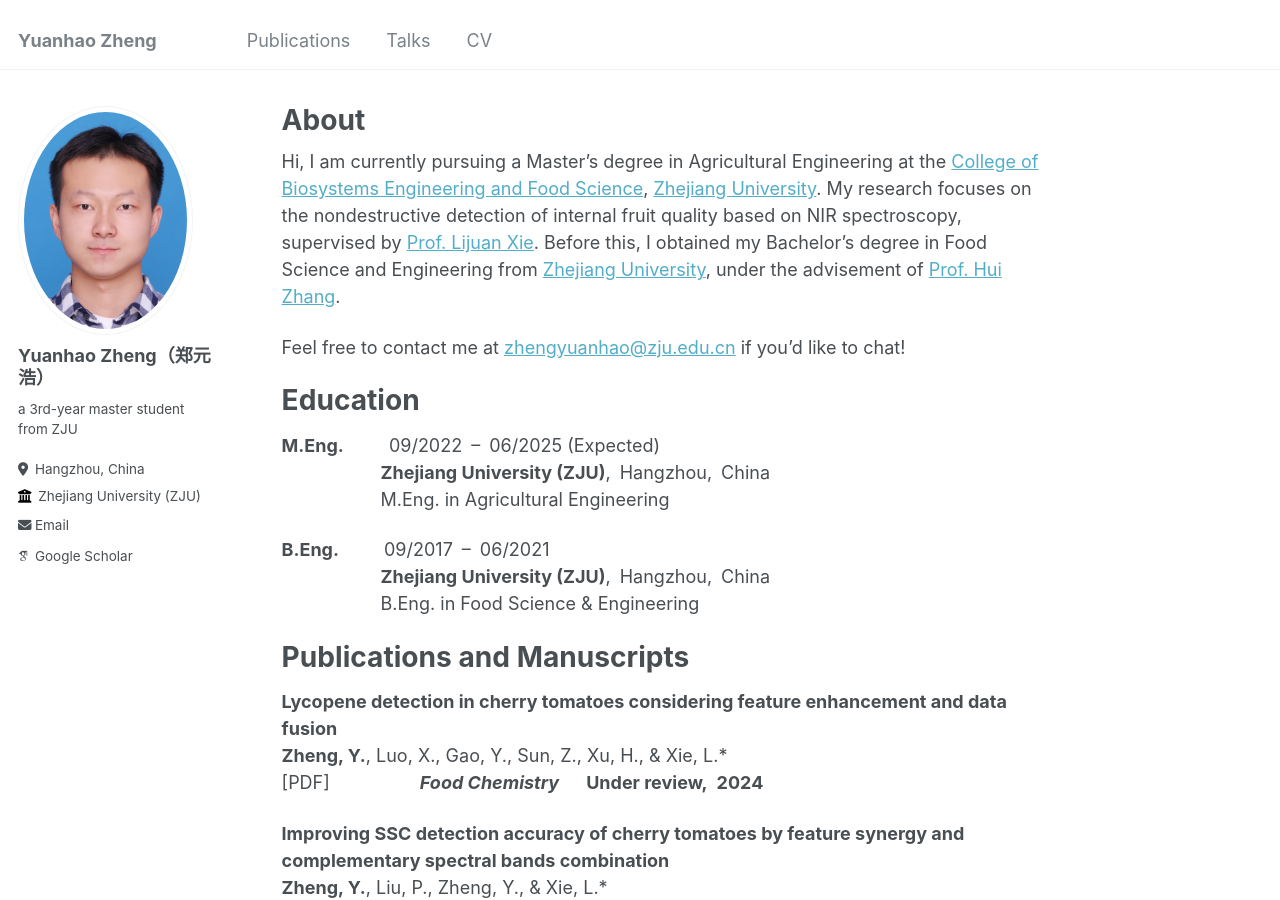
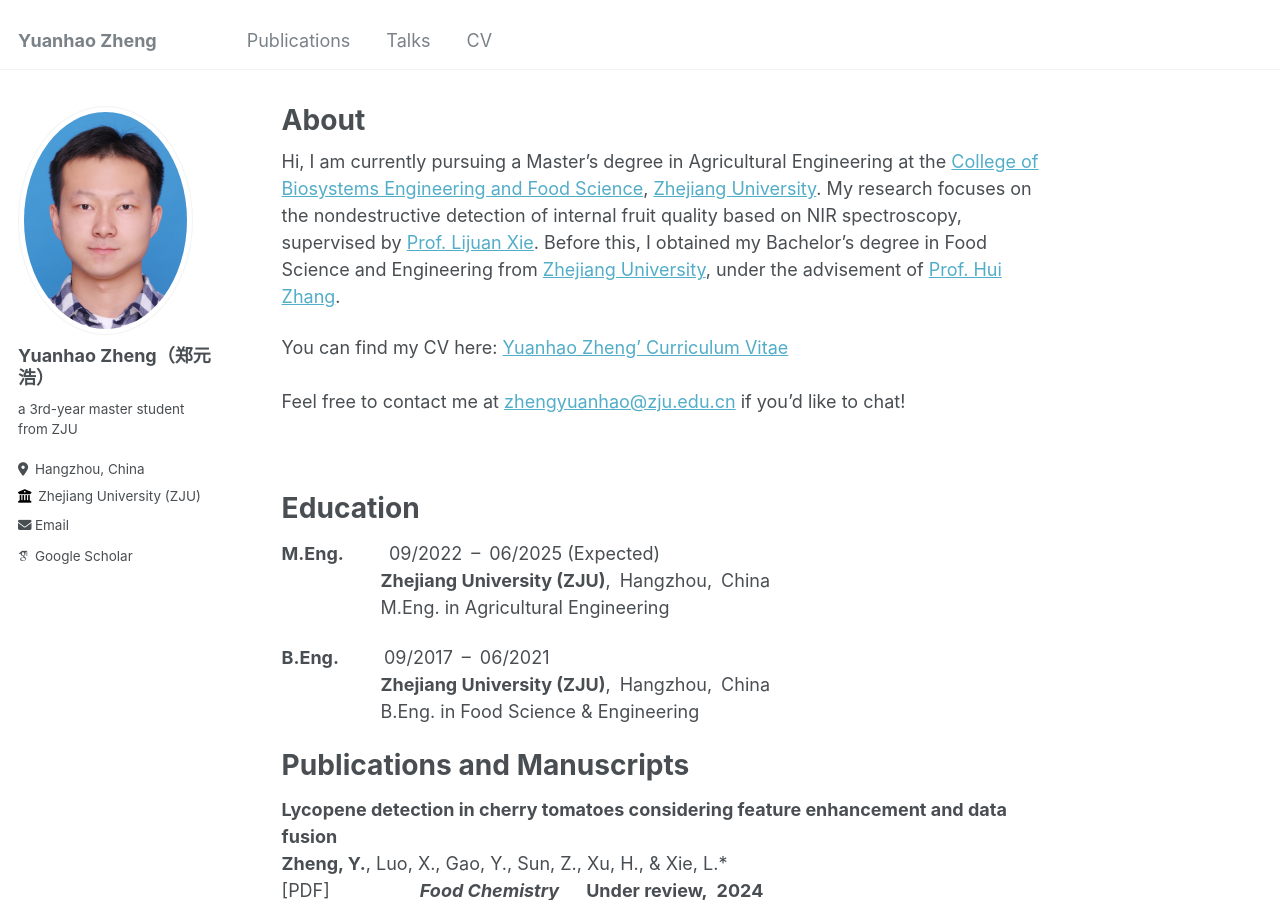
Before and after one commit to Zheng-Yuanhao/Zheng-Yuanhao.github.io, a Jekyll site: the page built from _pages/about.md, in a window 1280 px wide and 900 px high. Built offline with Jekyll 4.4.1, drawn with Linux system fonts in a browser that asks for light colours; some web fonts are replaced.

Commit message:
Update about.md

```diff
--- a/_pages/about.md
+++ b/_pages/about.md
@@ -9,8 +9,11 @@ redirect_from:
 
 Hi, I am currently pursuing a Master’s degree in Agricultural Engineering at the [College of Biosystems Engineering and Food Science]( http://www.caefs.zju.edu.cn/caefsen/main.htm), [Zhejiang University]( https://www.zju.edu.cn/english/). My research focuses on the nondestructive detection of internal fruit quality based on NIR spectroscopy, supervised by [Prof. Lijuan Xie](https://person.zju.edu.cn/en/0009667#0). Before this, I obtained my Bachelor’s degree in Food Science and Engineering from [Zhejiang University](https://www.zju.edu.cn/english/), under the advisement of [Prof. Hui Zhang](https://person.zju.edu.cn/en/0009797).
 
-Feel free to contact me at [zhengyuanhao@zju.edu.cn](mailto:zhengyuanhao@zju.edu.cn) if you’d like to chat!
-
+You can find my CV here: [Yuanhao Zheng' Curriculum Vitae](../files/CV.pdf)<br>
+<br>
+Feel free to contact me at [zhengyuanhao@zju.edu.cn](mailto:zhengyuanhao@zju.edu.cn) if you’d like to chat!<br>
+<br>
+<br>
 
 Education
 ======
```
